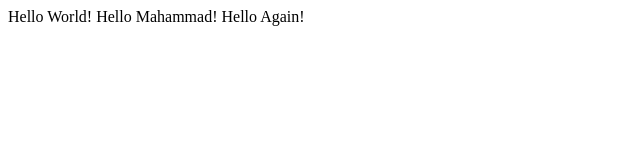
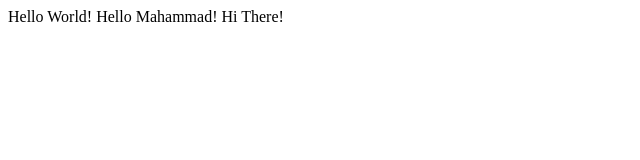
Before and after one commit to MahammadNahmadov/Second, a plain HTML site: page hello.html in a window 1280 px wide. Shown: the full height of the page, 0-640 px from the left. Drawn offline with Linux system fonts and the light colour scheme.

Commit message:
Added hi there

```diff
--- a/hello.html
+++ b/hello.html
@@ -5,7 +5,6 @@
 	</head>
 	<body>
 		Hello World!
-		Hello Mahammad!
-		Hello Again!
+		Hello Mahammad! Hi There!
 	</body>
 </html>
```
